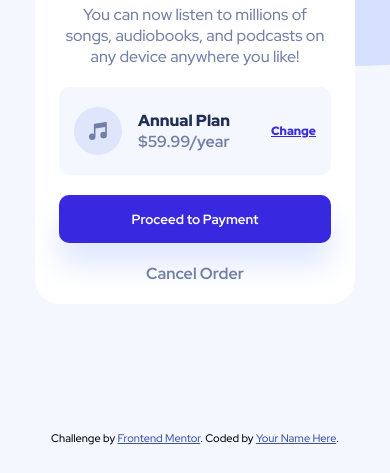
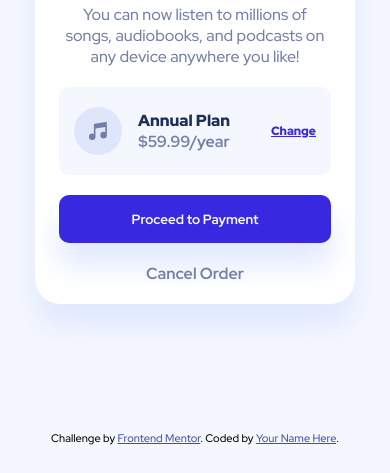
Before and after one commit to aeh1707/order-summary-component-main, a plain HTML site: page index.html in a window 390 px wide. Shown: the part 371-844 px from the top of the page. Drawn offline with Linux system fonts and the light colour scheme.

Commit message:
Add backgrounds and shadows

```diff
--- a/styles.css
+++ b/styles.css
@@ -12,7 +12,10 @@ body {
   font-family: 'Red Hat Display', sans-serif;
   font-size: 16px;
   font-weight: 500;
-  background: no-repeat #F5F7FF url("images/pattern-background-desktop.svg");
+  background-image: url("images/pattern-background-desktop.svg");
+  background-repeat: no-repeat;
+  background-size: contain;
+  background-color: #F5F7FF;
 }
 
 .container {
@@ -27,7 +30,7 @@ body {
   background: white;
   text-align: center;
   border-radius: 25px;
-
+  box-shadow: 0 22px 30px #E0E8FF;
   display: flex;
   flex-direction: column;
   align-items: center;
@@ -133,3 +136,9 @@ button:hover {
 .payment a:hover {
   color: hsl(223, 47%, 23%);
 }
+
+@media (max-width: 500px) {
+  body {
+    background-image: url("images/pattern-background-mobile.svg");
+  }
+}
```
